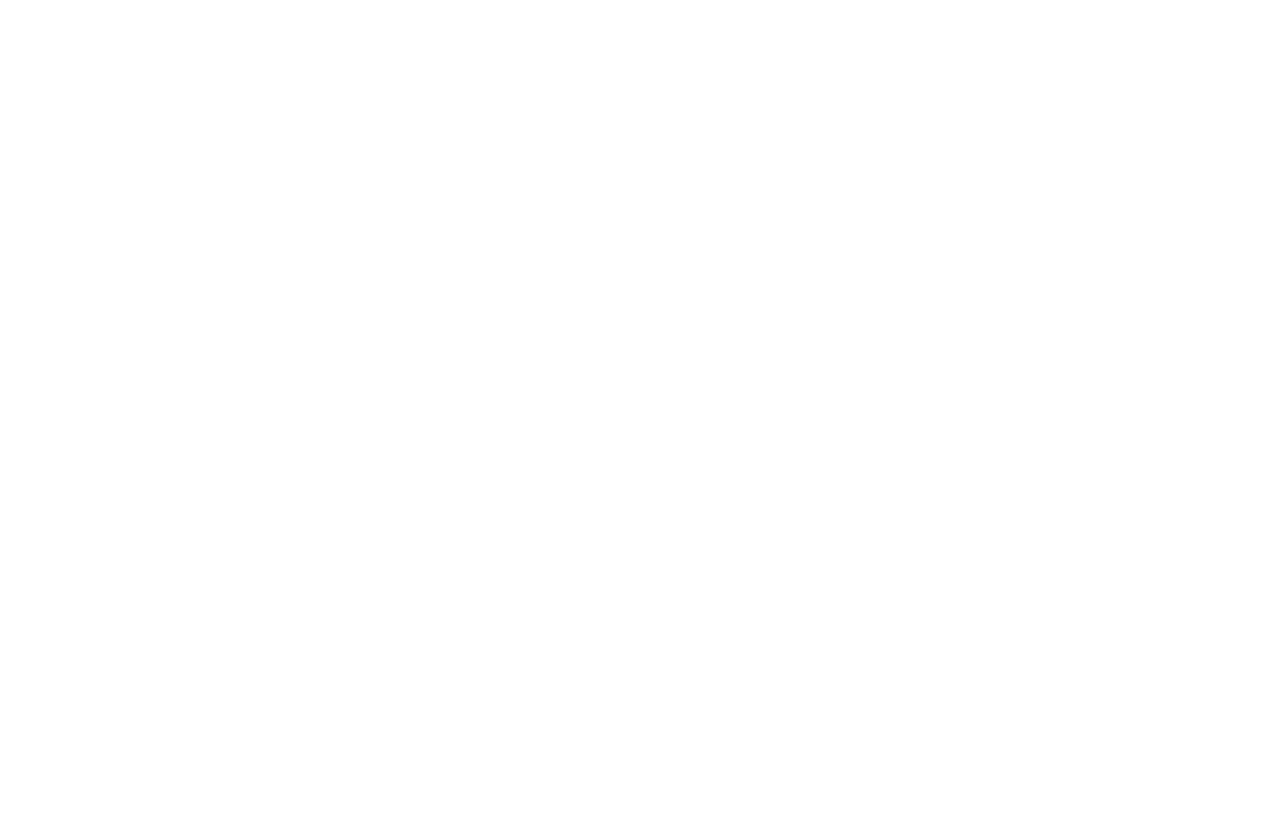
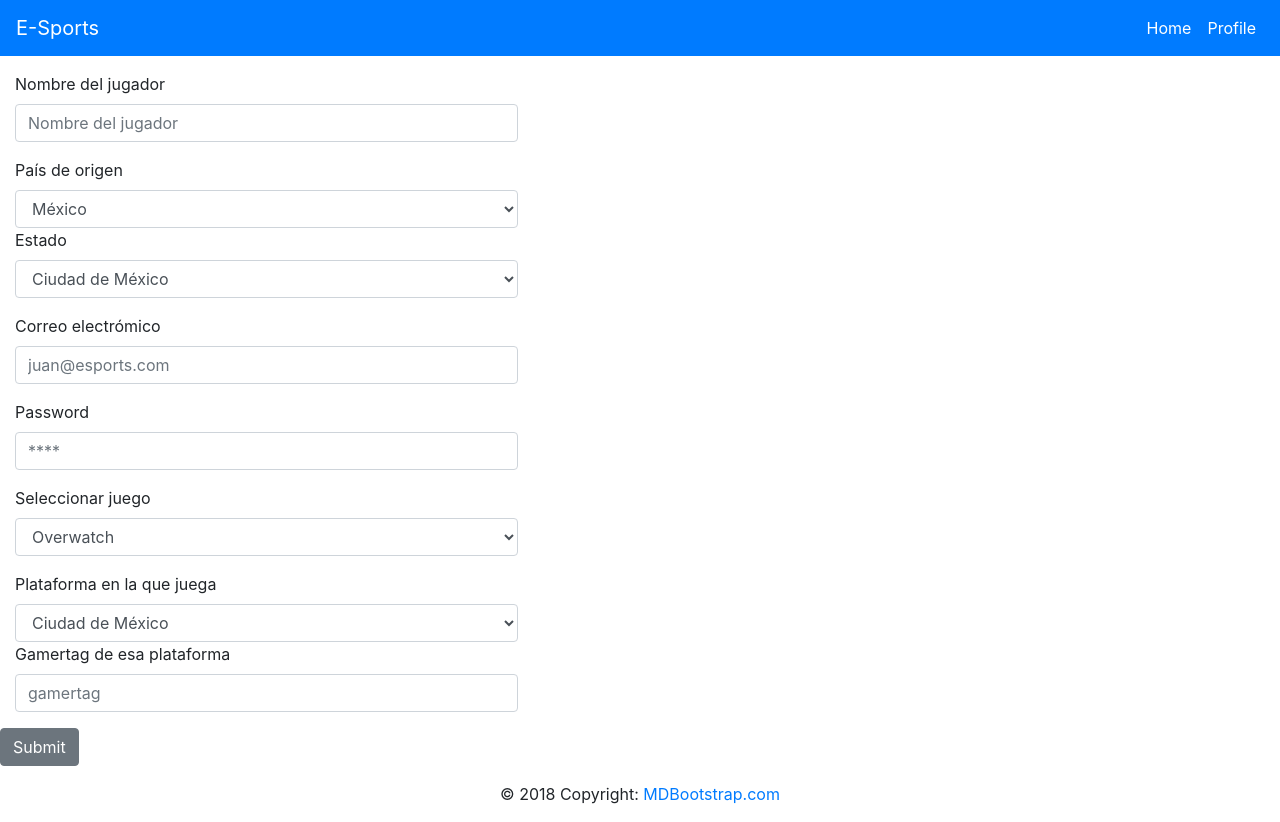
Before and after one commit to mjohar30/esports-client, a React (Create React App) app: page /#/esports-client/#/register in a window 1280 px wide. Before the commit this address led to /#/esports-client/#/register. Before the commit the page ends 800 px from the top, so only its background shows below. Built offline with nearby package versions, Linux system fonts and the light colour scheme.

Commit message:
Cambio en rutas

```diff
--- a/src/Routes.js
+++ b/src/Routes.js
@@ -10,7 +10,7 @@
 const Routes = () => {
     return (
         <Switch>
-            <Route path ="/" exact component={Register} />
+            <Route path ="" exact component={Register} />
             <Route path ="esports-client/#/profile" exact component={Profile} />
             <Route path ="esports-client/#//profileTeam" exact component={ProfileTeam} />
             <Route path ="esports-client/#//register" exact component={Register} />
--- a/src/components/Navbar.js
+++ b/src/components/Navbar.js
@@ -29,7 +29,7 @@
                   <NavLink className="text-white" href="/">Home</NavLink>
                 </NavItem>
                 <NavItem>
-                  <NavLink className="text-white" href="/profile">Profile</NavLink>
+                  <NavLink className="text-white" href="esports-client/#/profile">Profile</NavLink>
                 </NavItem>
               </Nav>
             </Collapse>
```
